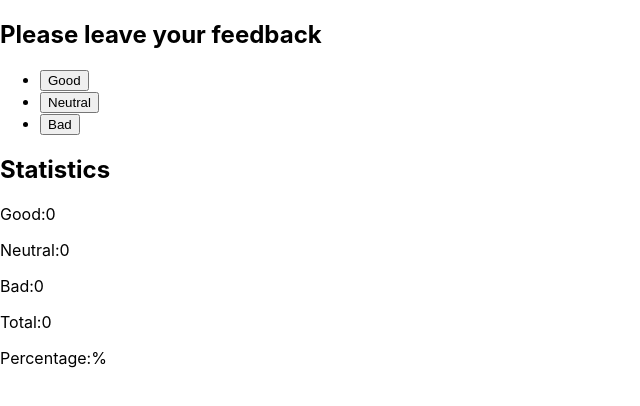
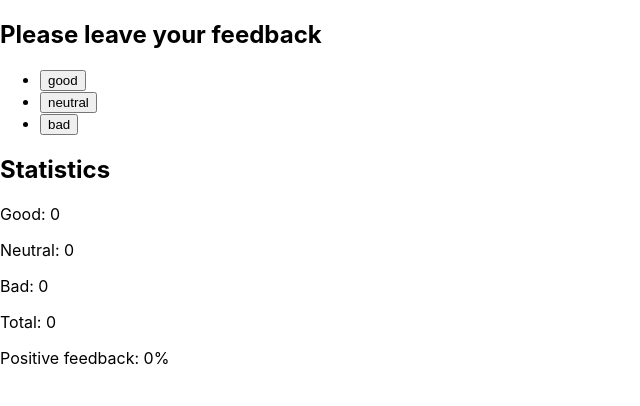
Before and after one commit to chamomile22/goit-react-hw-02-feedback, a React (Create React App) app: page / in a window 1280 px wide. Shown: the top 406 px of the page, without its empty margins (0-640 px from the left). Built offline with nearby package versions, Linux system fonts and the light colour scheme.

Commit message:
step 3 done

```diff
--- a/src/components/Feedback/Feedback.jsx
+++ b/src/components/Feedback/Feedback.jsx
@@ -1,4 +1,7 @@
 import React from 'react';
+import { Section } from 'components/Section/Section';
+import { FeedbackOptions } from 'components/FeedbackOptions/FeedbackOptions';
+import { Statistics } from 'components/Statistics/Statistics';
 
 export class Feedback extends React.Component {
   state = {
@@ -7,19 +10,9 @@ export class Feedback extends React.Component {
     bad: 0,
   };
 
-  handleGoodFeedback = () => {
+  handleLeaveFeedback = option => {
     this.setState(prevState => ({
-      good: (prevState.good += 1),
-    }));
-  };
-  handleNeutralFeedback = () => {
-    this.setState(prevState => ({
-      neutral: (prevState.neutral += 1),
-    }));
-  };
-  handleBadFeedback = () => {
-    this.setState(prevState => ({
-      bad: (prevState.bad += 1),
+      [option]: prevState[option] + 1,
     }));
   };
 
@@ -28,48 +21,36 @@ export class Feedback extends React.Component {
     total = good + neutral + bad;
     return total;
   };
+
   countPositiveFeedbackPercentage = (good, neutral, bad) => {
-    let percentage = 0;
-    console.log(percentage);
-    percentage = (good / (good + neutral + bad)) * 100;
-    console.log(percentage);
-    return percentage;
+    let positivePercentage = 0;
+    positivePercentage = (good / (good + neutral + bad)) * 100;
+    return positivePercentage;
   };
 
   render() {
     const { good, neutral, bad } = this.state;
     return (
       <>
-        <h2>Please leave your feedback</h2>
-        <ul>
-          <li>
-            <button type="button" onClick={this.handleGoodFeedback}>
-              Good
-            </button>
-          </li>
-          <li>
-            <button type="button" onClick={this.handleNeutralFeedback}>
-              Neutral
-            </button>
-          </li>
-          <li>
-            <button type="button" onClick={this.handleBadFeedback}>
-              Bad
-            </button>
-          </li>
-        </ul>
-        <h2>Statistics</h2>
-        <p>Good:{good}</p>
-        <p>Neutral:{neutral}</p>
-        <p>Bad:{bad}</p>
-        <p>Total:{this.countTotalFeedback(good, neutral, bad)}</p>
-        <p>
-          Percentage:
-          {console.log(
-            this.countPositiveFeedbackPercentage(good, neutral, bad)
-          )}
-          %
-        </p>
+        <Section title="Please leave your feedback">
+          <FeedbackOptions
+            options={Object.keys(this.state)}
+            onLeaveFeedback={this.handleLeaveFeedback}
+          />
+        </Section>
+        <Section title="Statistics">
+          <Statistics
+            good={good}
+            neutral={neutral}
+            bad={bad}
+            total={this.countTotalFeedback(good, neutral, bad)}
+            positivePercentage={this.countPositiveFeedbackPercentage(
+              good,
+              neutral,
+              bad
+            )}
+          />
+        </Section>
       </>
     );
   }
--- /dev/null
+++ b/src/components/FeedbackOptions/FeedbackOptions.jsx
@@ -0,0 +1,19 @@
+import React from 'react';
+
+export const FeedbackOptions = ({ options, onLeaveFeedback }) => {
+  return (
+    <>
+      <ul>
+        {options.map(option => {
+          return (
+            <li key={option}>
+              <button type="button" onClick={() => onLeaveFeedback(option)}>
+                {option}
+              </button>
+            </li>
+          );
+        })}
+      </ul>
+    </>
+  );
+};
--- /dev/null
+++ b/src/components/Section/Section.jsx
@@ -0,0 +1,10 @@
+import React from 'react';
+
+export const Section = ({ title, children }) => {
+  return (
+    <>
+      <h2>{title}</h2>
+      {children}
+    </>
+  );
+};
--- /dev/null
+++ b/src/components/Statistics/Statistics.jsx
@@ -0,0 +1,19 @@
+import React from 'react';
+
+export const Statistics = ({
+  good,
+  neutral,
+  bad,
+  total,
+  positivePercentage,
+}) => {
+  return (
+    <>
+      <p>Good: {good}</p>
+      <p>Neutral: {neutral}</p>
+      <p>Bad: {bad}</p>
+      <p>Total: {total}</p>
+      <p>Positive feedback: {positivePercentage ? positivePercentage : 0}%</p>
+    </>
+  );
+};
```
Also changed, not shown: src/components/FeedbackOptions/FeedbackOptions.styled.jsx (added), src/components/Section/Section.styled.jsx (added), src/components/Statistics/Statistics.styled.jsx (added).
